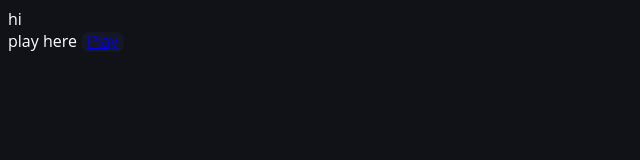
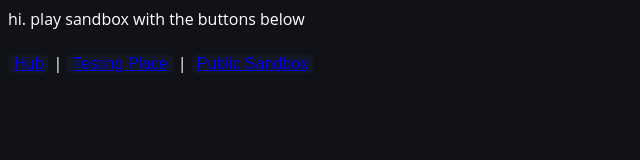
Before and after one commit to RobloxSandbox/robloxsandbox.github.io, a plain HTML site: page index.html in a window 1280 px wide. Shown: the whole page, without its empty margins (0-640 px from the left). Drawn offline with Linux system fonts and the light colour scheme.

Commit message:
Update index.html

```diff
--- a/index.html
+++ b/index.html
@@ -1,11 +1,9 @@
-<html>
-  <head>
+<html><head>
     <title>Roblox Sandbox</title>
     <!-- stuff -->
     <link href="/style.css" rel="stylesheet" type="text/css" media="all">
-  </head>
+  <style type="text/css"></style><style type="text/css" id="operaUserStyle"></style></head>
   <body>
-    hi<br>play here
-    <button><a href="roblox://experiences/start?placeId=109254229707276">Play</a></button>
-  </body>
-</html>
+    hi. play sandbox with the buttons below<br><br>
+    <button><a href="roblox://experiences/start?placeId=109254229707276">Hub</a></button> | <button><a href="roblox://experiences/start?launchData=TestPlace&amp;placeId=109254229707276">Testing Place</a></button> | <button><a href="roblox://experiences/start?launchData=Public&amp;placeId=109254229707276">Public Sandbox</a></button>
+</body></html>
```
